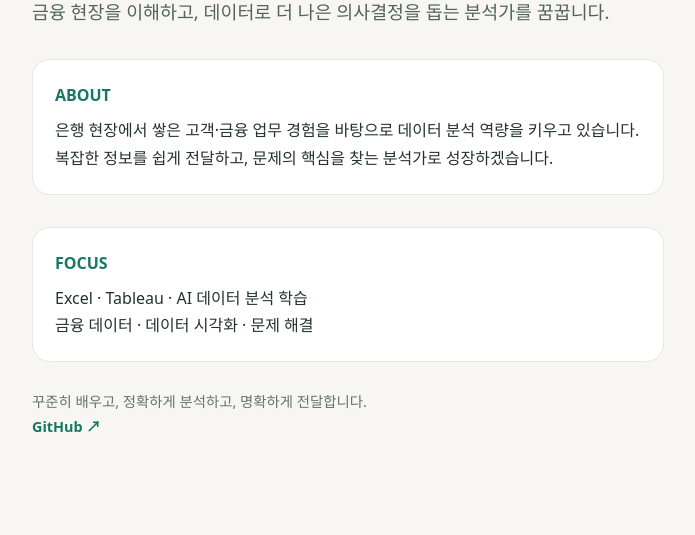
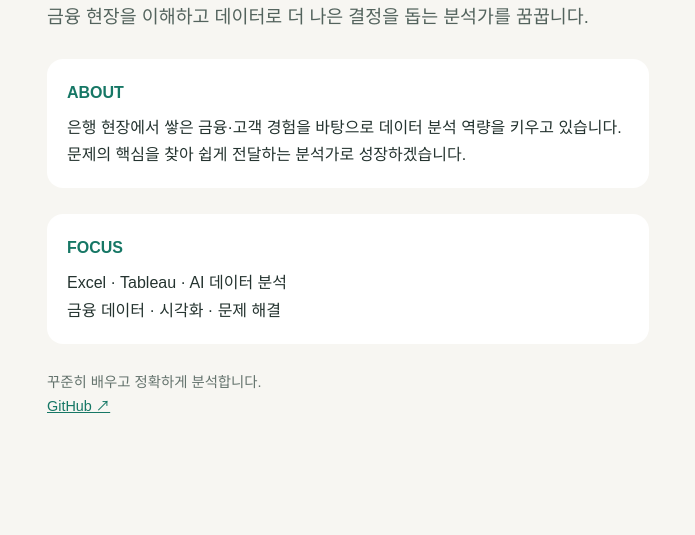
Before and after one commit to rlawlrl44/261113_empty, a plain HTML site: page index.html in a window 1280 px wide. Shown: the part 305-840 px from the top of the page, without its empty margins (292-987 px from the left). Drawn offline with Linux system fonts and the light colour scheme.

Commit message:
Keep portfolio page under 1024 characters

```diff
--- a/index.html
+++ b/index.html
@@ -1,6 +1 @@
-<!doctype html>
-<html lang="ko"><meta charset="utf-8"><meta name="viewport" content="width=device-width,initial-scale=1"><meta name="theme-color" content="#f7f6f2"><title>김지혜 | Data Analyst</title>
-<style>
-*{box-sizing:border-box}body{margin:0;background:#f7f6f2;color:#24332f;font:16px/1.7 system-ui,sans-serif}main{max-width:680px;margin:auto;padding:12vh 24px}.tag{color:#167765;font-size:.8rem;font-weight:700;letter-spacing:.12em}h1{font-size:clamp(2.3rem,8vw,4rem);line-height:1.15;margin:18px 0}h1 span{color:#167765}.lead{font-size:1.15rem;color:#53635d}.card{margin-top:32px;padding:22px;background:#fff;border:1px solid #e6e8e1;border-radius:18px}h2{font-size:1rem;margin:0 0 8px;color:#167765}p{margin:0}.foot{margin-top:28px;font-size:.9rem;color:#64736d}a{color:#167765;text-decoration:none;font-weight:700}
-</style>
-<main><div class="tag">DATA ANALYST · PORTFOLIO</div><h1>안녕하세요,<br><span>김지혜</span>입니다.</h1><p class="lead">금융 현장을 이해하고, 데이터로 더 나은 의사결정을 돕는 분석가를 꿈꿉니다.</p><section class="card"><h2>ABOUT</h2><p>은행 현장에서 쌓은 고객·금융 업무 경험을 바탕으로 데이터 분석 역량을 키우고 있습니다. 복잡한 정보를 쉽게 전달하고, 문제의 핵심을 찾는 분석가로 성장하겠습니다.</p></section><section class="card"><h2>FOCUS</h2><p>Excel · Tableau · AI 데이터 분석 학습<br>금융 데이터 · 데이터 시각화 · 문제 해결</p></section><p class="foot">꾸준히 배우고, 정확하게 분석하고, 명확하게 전달합니다.<br><a href="https://github.com/rlawlrl44">GitHub ↗</a></p></main></html>
+<!doctype html><html lang="ko"><meta charset="utf-8"><meta name="viewport" content="width=device-width,initial-scale=1"><title>김지혜 | Data Analyst</title><style>*{box-sizing:border-box}body{margin:0;background:#f7f6f2;color:#24332f;font:16px/1.7 Arial,sans-serif}main{max-width:650px;margin:auto;padding:12vh 24px}.tag,h2{color:#167765;font-weight:bold}h1{font-size:clamp(2.4rem,9vw,4rem);line-height:1.15;margin:18px 0}h1 span{color:#167765}.lead{font-size:1.15rem;color:#53635d}.card{margin-top:26px;padding:20px;background:white;border-radius:16px}h2{font-size:1rem;margin:0 0 8px}p{margin:0}.foot{margin-top:26px;color:#64736d;font-size:.9rem}a{color:#167765}</style><main><div class="tag">DATA ANALYST · PORTFOLIO</div><h1>안녕하세요,<br><span>김지혜</span>입니다.</h1><p class="lead">금융 현장을 이해하고 데이터로 더 나은 결정을 돕는 분석가를 꿈꿉니다.</p><section class="card"><h2>ABOUT</h2><p>은행 현장에서 쌓은 금융·고객 경험을 바탕으로 데이터 분석 역량을 키우고 있습니다. 문제의 핵심을 찾아 쉽게 전달하는 분석가로 성장하겠습니다.</p></section><section class="card"><h2>FOCUS</h2><p>Excel · Tableau · AI 데이터 분석<br>금융 데이터 · 시각화 · 문제 해결</p></section><p class="foot">꾸준히 배우고 정확하게 분석합니다.<br><a href="https://github.com/rlawlrl44">GitHub ↗</a></p></main></html>
```
